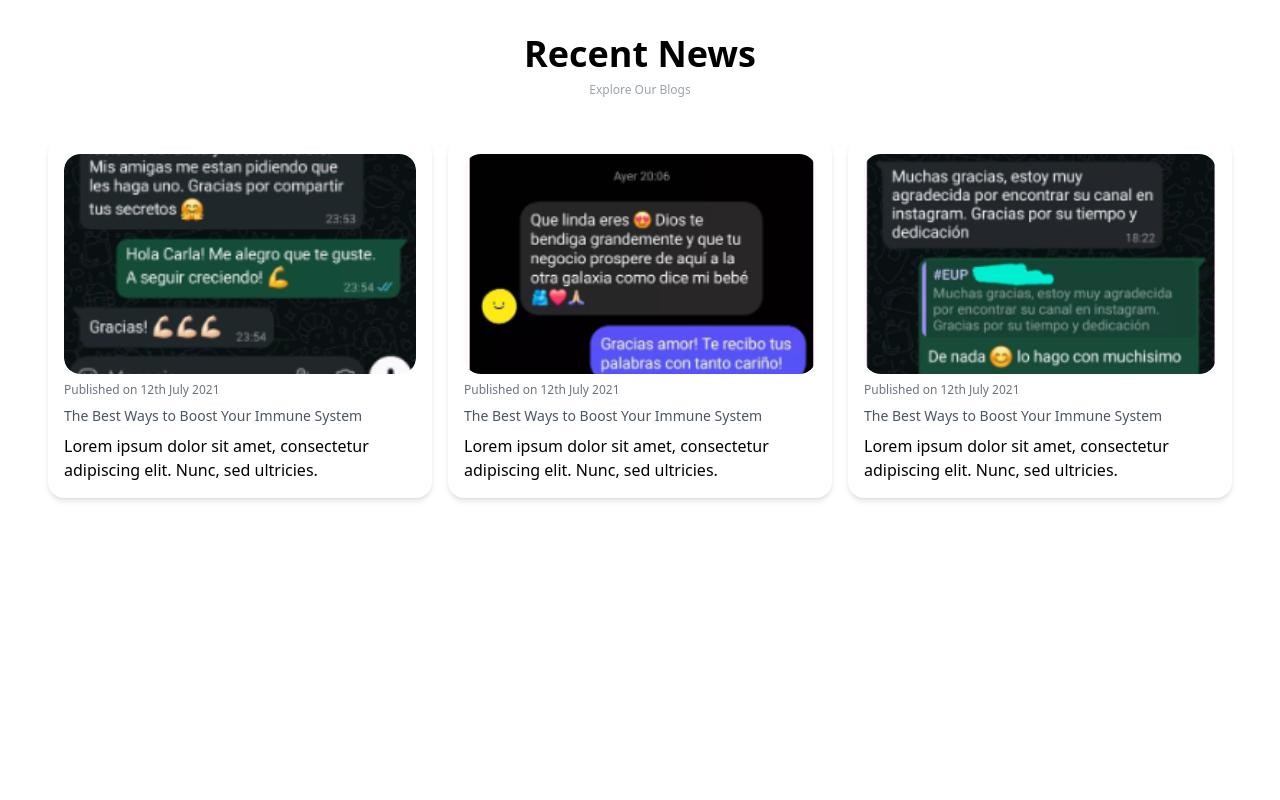
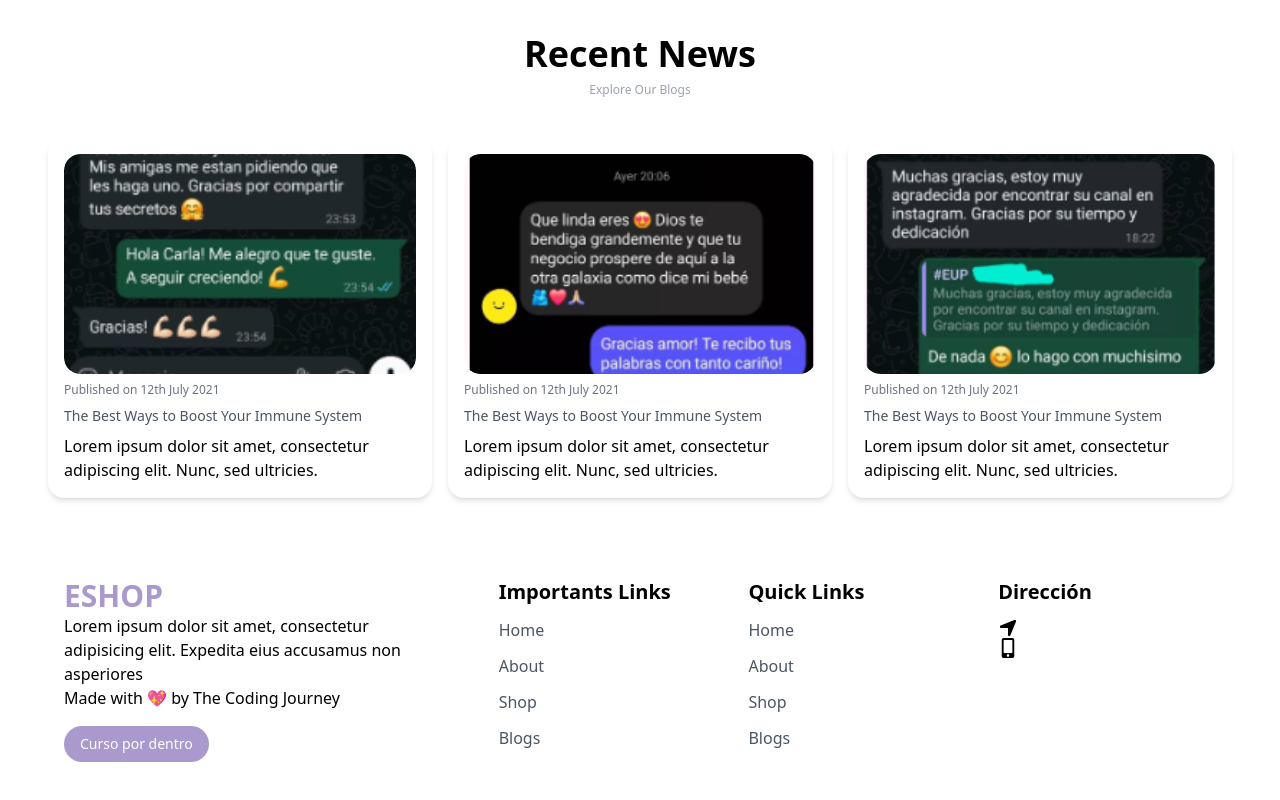
Before and after one commit to PaulBlack91/e-commerce, a React (Vite) app: page / in a window 1280 px wide. Shown: the part 2086-2886 px from the top of the page. Before the commit the page ends 2632 px from the top, so only its background shows below. Built offline with nearby package versions, Linux system fonts and the light colour scheme.

Commit message:
Add Footer component and update App.jsx to include it; fix About link in Navbar

```diff
--- a/src/App.jsx
+++ b/src/App.jsx
@@ -4,6 +4,7 @@
 import Banner from './components/Banner/Banner'
 import Products from './components/Products/Products'
 import Blogs from './components/Blogs/Blogs'
+import Footer from './components/Footer/Footer'
 
 const App = () => {
   return (
@@ -13,6 +14,7 @@
       <Carrousel />
       <Products />
       <Blogs/>
+      <Footer />
     </div>
   )
 }
--- /dev/null
+++ b/src/components/Footer/Footer.jsx
@@ -0,0 +1,106 @@
+import React from "react";
+import { FaLocationArrow } from "react-icons/fa6";
+import { FaMobileAlt } from "react-icons/fa";
+
+const FooterLinks = [
+  {
+    title: "Home",
+    link: "/#",
+  },
+  {
+    title: "About",
+    link: "/#about",
+  },
+  {
+    title: "Shop",
+    link: "/#shop",
+  },
+  {
+    title: "Blogs",
+    link: "/#blog",
+  },
+];
+
+const Footer = () => {
+  return (
+    <div className="container">
+      <div className="grid md:grid-cols-3 pb-20 pt-50">
+        {/* company detail*/}
+        <div className="py-8 px-4">
+          <a
+            href="#"
+            className="text-primary font-semibold text-2xl uppercase sm:text-3xl"
+          >
+            ESHOP
+          </a>
+
+          <p>
+            Lorem ipsum dolor sit amet, consectetur adipisicing elit. Expedita
+            eius accusamus non asperiores
+          </p>
+          <p>Made with 💖 by The Coding Journey</p>
+          <a
+            href="https://www.youtube.com/watch?v=HcCVAWs8Mx8&ab_channel=THEBLOOMBUSINESS"
+            target="_blank"
+            className="inline-block bg-primary text-white rounded-full py-2 px-4 mt-4 text-sm"
+          >
+            Curso por dentro
+          </a>
+        </div>
+
+        {/* Footer Links  */}
+
+        <div className="col-span-2 grid grid-cols-2 sm:grid-cols-3 md:pl-10">
+          <div className="py-8 px-4">
+            <h1 className="text-xl font-bold mb-3">Importants Links</h1>
+            <ul className="space-y-3">
+              {FooterLinks.map((link) => (
+                <li>
+                  <a
+                    href={link.link}
+                    className="text-gray-600 hover:text-black duration-300 "
+                  >
+                    {link.title}
+                  </a>
+                </li>
+              ))}
+            </ul>
+          </div>
+
+          {/* Quick links  */}
+
+          <div className="py-8 px-4">
+            <h1 className="text-xl font-bold mb-3">Quick Links</h1>
+            <ul className="space-y-3">
+              {FooterLinks.map((link) => (
+                <li>
+                  <a
+                    href={link.link}
+                    className="text-gray-600 hover:text-black duration-300"
+                  >
+                    {link.title}
+                  </a>
+                </li>
+              ))}
+            </ul>
+          </div>
+
+          {/* Adreess and contact */}
+
+          <div className="py-8 px-4">
+            <h1 className="text-xl font-bold mb-3">Dirección</h1>
+            <div>
+              <FaLocationArrow className="text-xl text-gray-600dark:text-gray-400"  />
+            </div>
+
+            <div>
+              <FaMobileAlt className="text-xl text-gray-600dark:text-gray-400"/>
+            </div>
+          </div>
+        </div>
+      </div>
+    </div>
+  );
+};
+
+export default Footer;
--- a/src/components/Navbar/Navbar.jsx
+++ b/src/components/Navbar/Navbar.jsx
@@ -7,14 +7,14 @@
 const MenuLinks = [
   { id: 1, title: "Home", link: "/#" },
   { id: 2, title: "Shop", link: "/#shop" },
-  { id: 3, title: "About", link: "/#abou" },
+  { id: 3, title: "About", link: "/#about" },
   { id: 4, title: "Blogs", link: "/#blog" },
 ];
 
 const DropdownLinks = [
   { id: 1, title: "Home1", link: "/#" },
   { id: 2, title: "Shop1", link: "/#shop" },
-  { id: 3, title: "About1", link: "/#abou" },
+  { id: 3, title: "About1", link: "/#about" },
   { id: 4, title: "Blogs1", link: "/#blog" },
 ];
 
```
